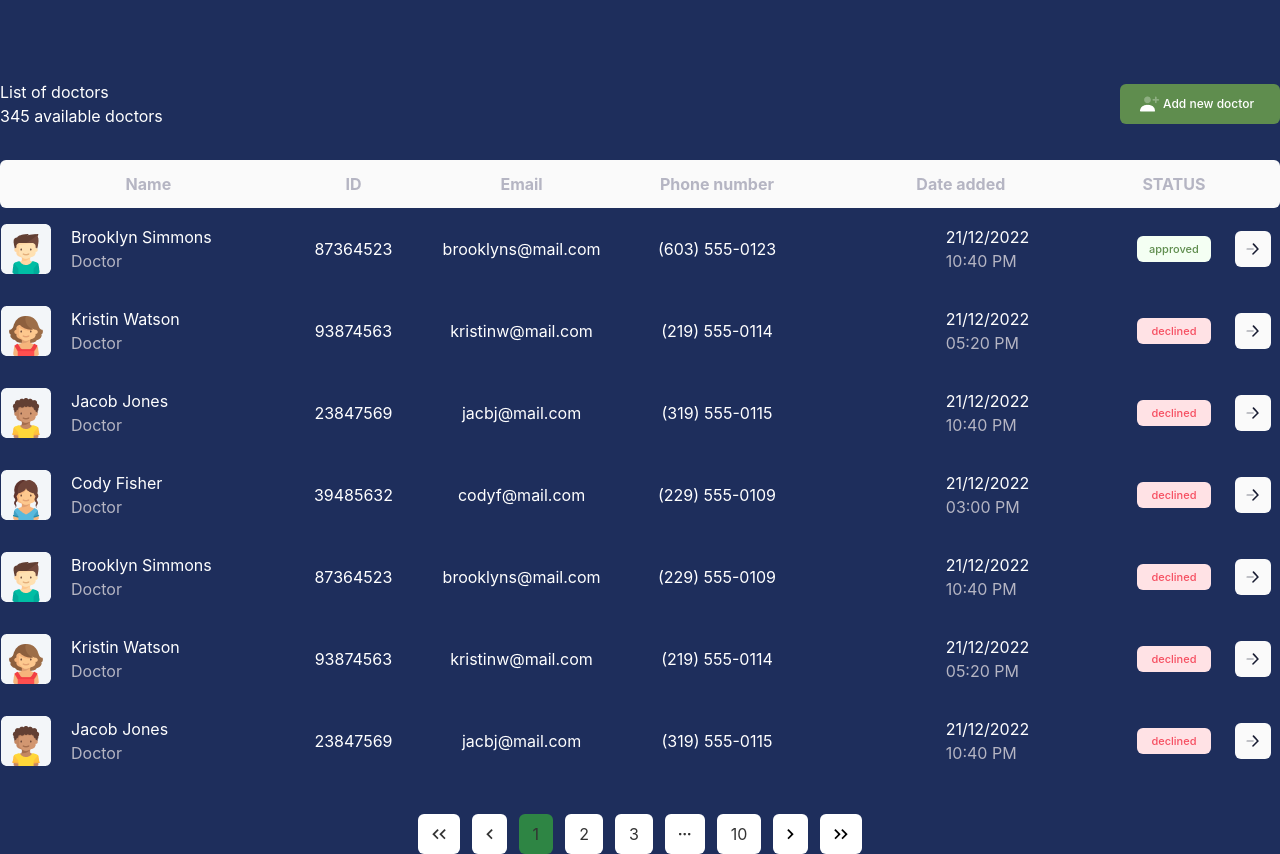
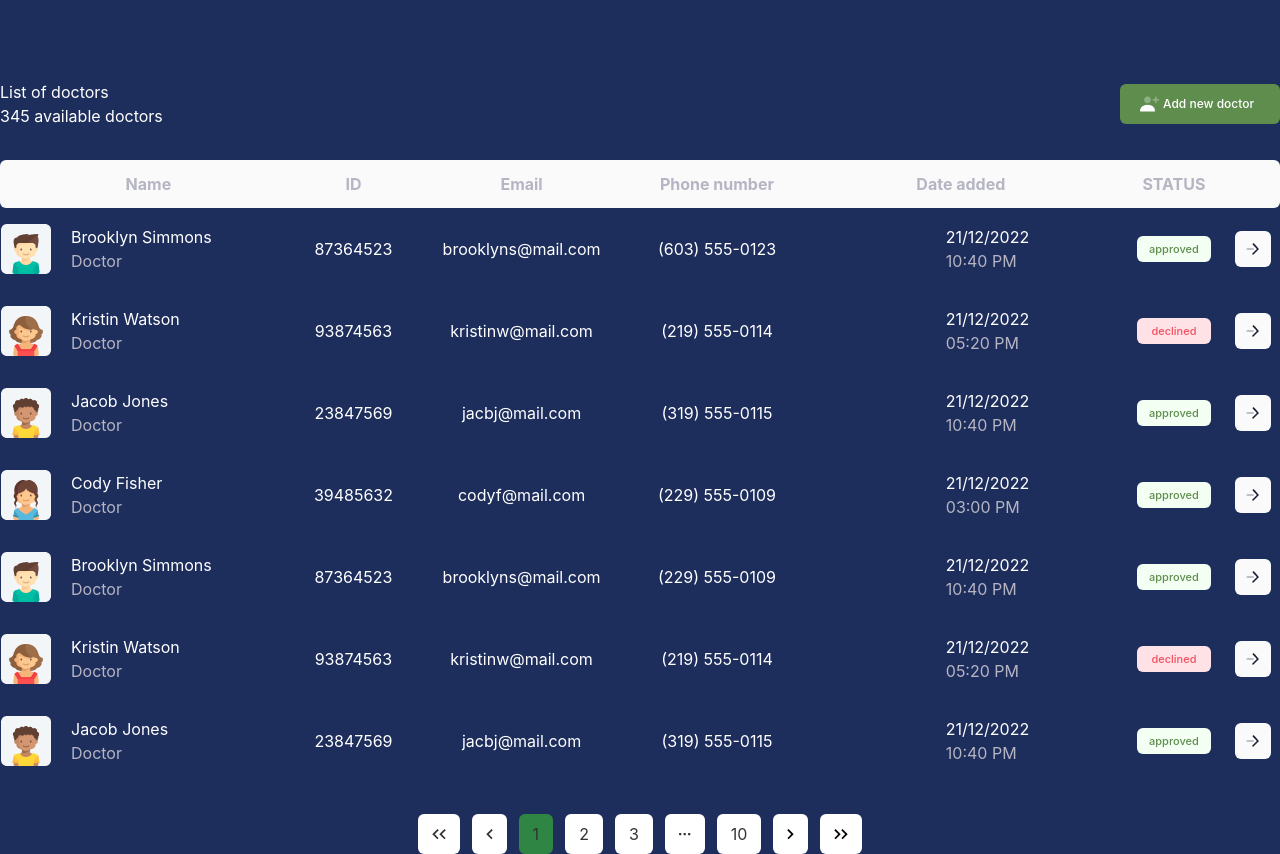
Before and after one commit to meryem-ben00/worshop, a React (Create React App) app in the folder workshop_react/: page / in a window 1280 px wide. Built offline with nearby package versions, Linux system fonts and the light colour scheme.

Commit message:
Rearrange the files .

```diff
--- a/workshop_react/src/App.js
+++ b/workshop_react/src/App.js
@@ -1,10 +1,9 @@
 
 import React from 'react';
 import data from './Soufiane/Data';
-import Users from './Soufiane/ListUsers';
-import List from './Soufiane/ListDoctors';
+import Users from './Soufiane/Pages/ListUsers';
+import List from './Soufiane/Pages/ListDoctors';
 import {createBrowserRouter, RouterProvider,} from "react-router-dom";
-
 
 const router = createBrowserRouter([
   {
--- a/workshop_react/src/Soufiane/Comp/Doctors.jsx
+++ b/workshop_react/src/Soufiane/Comp/Doctors.jsx
@@ -3,7 +3,7 @@ import arrowRight from '../Images/Right-2.png';
 const Doctors = ({data , isUser = false}) => {
   return (
     <div className='py-8'>
-      <table className='w-full'>
+      <table className='w-full '>
       <thead>
           <tr className='w-full rounded-md bg-[#FAFAFA] text-[#B5B5C3]'>
             <th className='rounded-tl-md rounded-bl-md  py-3'>Name </th>
--- a/workshop_react/src/Soufiane/Data.js
+++ b/workshop_react/src/Soufiane/Data.js
@@ -2,8 +2,6 @@ import Girl from './Images/Girl.png';
 import Boy from './Images/Avatar (2).png';
 import Boy2 from './Images/Boy2.png';
 import Girl2 from './Images/Girl2.png';
-
-
 
 const data = [
   {
@@ -33,7 +31,7 @@ const data = [
     phoneNumber:"(319) 555-0115",
     dateAdded:"21/12/2022",
     timing:"10:40 PM",
-    status :"declined",
+    status :"approved",
     image :Boy2,
   },
   {
@@ -43,7 +41,7 @@ const data = [
     phoneNumber:"(229) 555-0109",
     dateAdded:"21/12/2022",
     timing:"03:00 PM",
-    status :"declined",
+    status :"approved",
     image :Girl2,
   },
   {
@@ -51,39 +49,6 @@ const data = [
     id:87364523,
     email:"brooklyns@mail.com",
     phoneNumber:"(229) 555-0109",
-    dateAdded:"21/12/2022",
-    timing:"10:40 PM",
-    status :"declined",
-    image :Boy,
-  },
-  {
-    name:"Kristin Watson",
-    id:93874563,
-    email:"kristinw@mail.com",
-    phoneNumber:"(219) 555-0114",
-    dateAdded:"21/12/2022",
-    timing:"05:20 PM",
-    status :"declined",
-    image :Girl,
-  },
-  {
-    name:"Jacob Jones",
-    id:23847569,
-    email:"jacbj@mail.com",
-    phoneNumber:"(319) 555-0115",
-    dateAdded:"21/12/2022",
-    timing:"10:40 PM",
-    status :"declined",
-    image :Boy2,
-  },
-
-]
-const dataUser = [
-  {
-    name:"Brooklyn Simmons",
-    id:87364523,
-    email:"brooklyns@mail.com",
-    phoneNumber:"(603) 555-0123",
     dateAdded:"21/12/2022",
     timing:"10:40 PM",
     status :"approved",
@@ -106,50 +71,9 @@ const dataUser = [
     phoneNumber:"(319) 555-0115",
     dateAdded:"21/12/2022",
     timing:"10:40 PM",
-    status :"declined",
+    status :"approved",
     image :Boy2,
   },
-  {
-    name:"Cody Fisher",
-    id:39485632,
-    email:"codyf@mail.com",
-    phoneNumber:"(229) 555-0109",
-    dateAdded:"21/12/2022",
-    timing:"03:00 PM",
-    status :"declined",
-    image :Girl2,
-  },
-  {
-    name:"Brooklyn Simmons",
-    id:87364523,
-    email:"brooklyns@mail.com",
-    phoneNumber:"(229) 555-0109",
-    dateAdded:"21/12/2022",
-    timing:"10:40 PM",
-    status :"declined",
-    image :Boy,
-  },
-  {
-    name:"Kristin Watson",
-    id:93874563,
-    email:"kristinw@mail.com",
-    phoneNumber:"(219) 555-0114",
-    dateAdded:"21/12/2022",
-    timing:"05:20 PM",
-    status :"declined",
-    image :Girl,
-  },
-  {
-    name:"Jacob Jones",
-    id:23847569,
-    email:"jacbj@mail.com",
-    phoneNumber:"(319) 555-0115",
-    dateAdded:"21/12/2022",
-    timing:"10:40 PM",
-    status :"declined",
-    image :Boy2,
-  },
-
 ]
 
 export default data;
```
Also changed, not shown: workshop_react/src/Soufiane/Comp/Comp1.jsx (+5 -2 lines), workshop_react/src/Soufiane/Pages/ListDoctors.jsx (renamed from workshop_react/src/Soufiane/ListDoctors.jsx, +4 -4 lines), workshop_react/src/Soufiane/Pages/ListUsers.jsx (renamed from workshop_react/src/Soufiane/ListUsers.jsx, +4 -4 lines), workshop_react/src/Soufiane/Comp/Pagination.jsx (indentation only).
